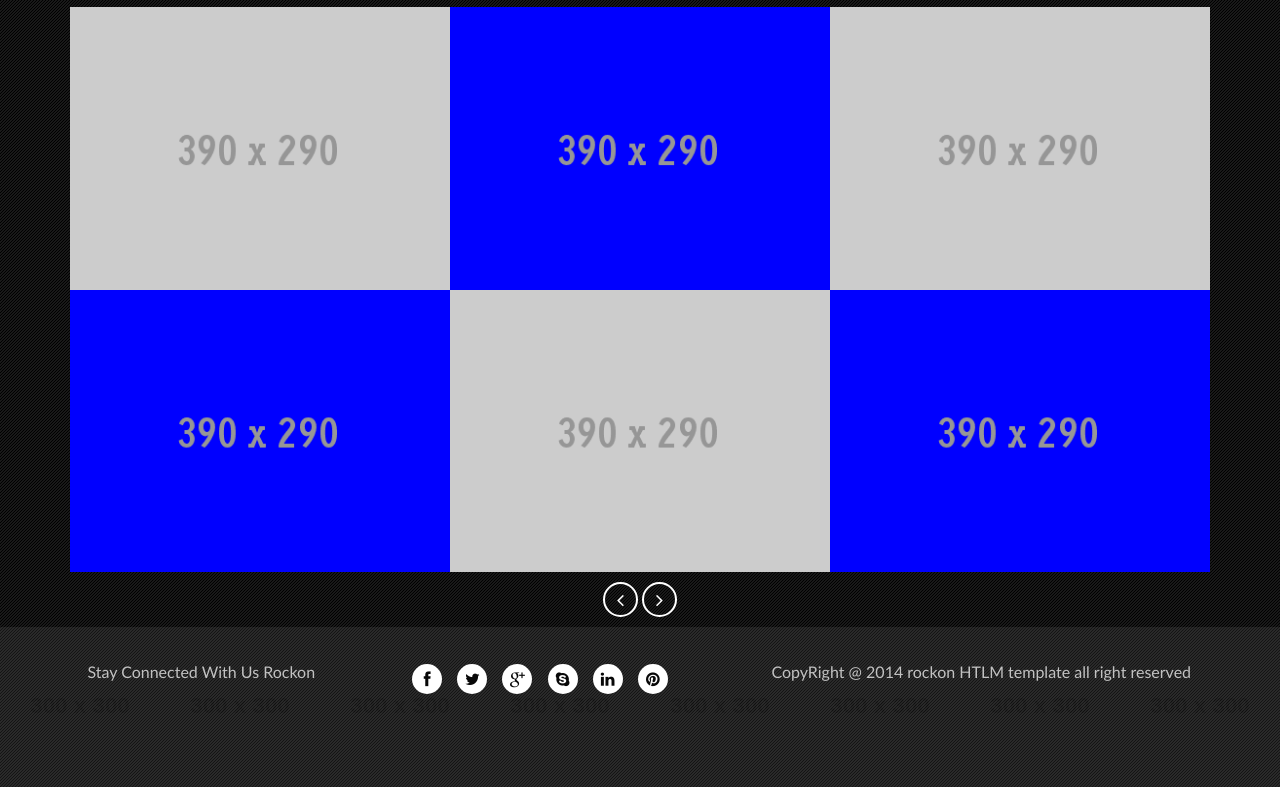
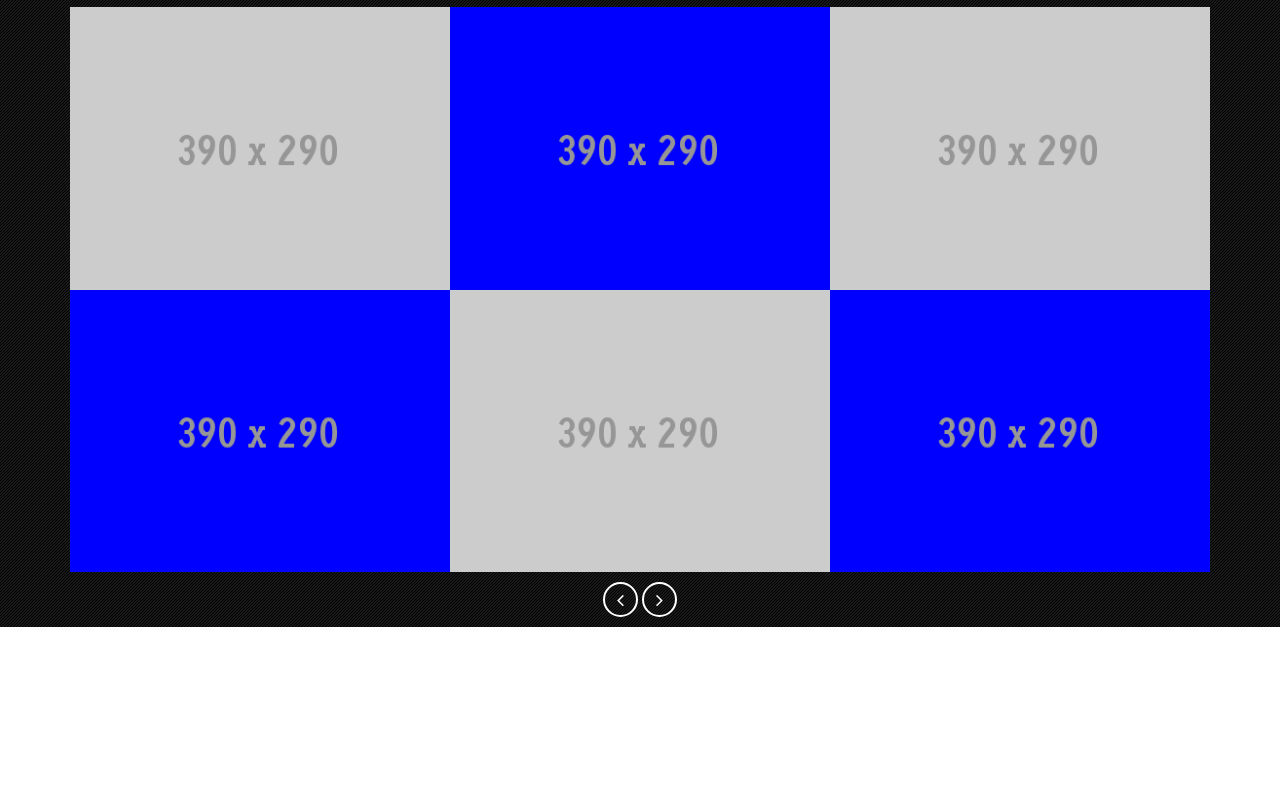
Before and after one commit to henrikakselsen/discosting, a plain HTML site: page index.html in a window 1280 px wide. Shown: the part 1324-2111 px from the top of the page. After the commit the page ends 1951 px from the top, so only its background shows below. Drawn offline with Linux system fonts and the light colour scheme; placeholder pictures from the web are drawn by us.

Commit message:
remove footer

```diff
--- a/index.html
+++ b/index.html
@@ -283,72 +283,7 @@ Purchase: http://themeforest.net/user/kamleshyadav
     <div class="clearfix"></div>
     <div class="rock_footer">
     </div>
-    <div class="rock_copyright">
-      <div class="rock_copyright_bg">
-        <section class="main">
-          <div id="ri-grid2" class="ri-grid ri-grid-size-3">
-            <ul>
-        <li><a href="#"><img src="http://placehold.it/300x300" alt="" /></a></li>
-        <li><a href="#"><img src="http://placehold.it/300x300/00f" alt="" /></a></li>
-        <li><a href="#"><img src="http://placehold.it/300x300" alt="" /></a></li>
-		<li><a href="#"><img src="http://placehold.it/300x300/00f" alt="" /></a></li>
-		<li><a href="#"><img src="http://placehold.it/300x300" alt="" /></a></li>
-		<li><a href="#"><img src="http://placehold.it/300x300/00f" alt="" /></a></li>
-		<li><a href="#"><img src="http://placehold.it/300x300" alt="" /></a></li>
-		<li><a href="#"><img src="http://placehold.it/300x300/00f" alt="" /></a></li>
-		<li><a href="#"><img src="http://placehold.it/300x300/00f" alt="" /></a></li>
-        <li><a href="#"><img src="http://placehold.it/300x300" alt="" /></a></li>
-		<li><a href="#"><img src="http://placehold.it/300x300/00f" alt="" /></a></li>
-		<li><a href="#"><img src="http://placehold.it/300x300" alt="" /></a></li>
-		<li><a href="#"><img src="http://placehold.it/300x300/00f" alt="" /></a></li>
-		<li><a href="#"><img src="http://placehold.it/300x300" alt="" /></a></li>
-		<li><a href="#"><img src="http://placehold.it/300x300/00f" alt="" /></a></li>
-		<li><a href="#"><img src="http://placehold.it/300x300" alt="" /></a></li>
-		<li><a href="#"><img src="http://placehold.it/300x300" alt="" /></a></li>
-        <li><a href="#"><img src="http://placehold.it/300x300/00f" alt="" /></a></li>
-        <li><a href="#"><img src="http://placehold.it/300x300" alt="" /></a></li>
-		<li><a href="#"><img src="http://placehold.it/300x300/00f" alt="" /></a></li>
-		<li><a href="#"><img src="http://placehold.it/300x300" alt="" /></a></li>
-		<li><a href="#"><img src="http://placehold.it/300x300/00f" alt="" /></a></li>
-		<li><a href="#"><img src="http://placehold.it/300x300" alt="" /></a></li>
-		<li><a href="#"><img src="http://placehold.it/300x300/00f" alt="" /></a></li>
-		<li><a href="#"><img src="http://placehold.it/300x300/00f" alt="" /></a></li>
-        <li><a href="#"><img src="http://placehold.it/300x300" alt="" /></a></li>
-		<li><a href="#"><img src="http://placehold.it/300x300/00f" alt="" /></a></li>
-		<li><a href="#"><img src="http://placehold.it/300x300" alt="" /></a></li>
-		<li><a href="#"><img src="http://placehold.it/300x300/00f" alt="" /></a></li>
-		<li><a href="#"><img src="http://placehold.it/300x300" alt="" /></a></li>
-		<li><a href="#"><img src="http://placehold.it/300x300/00f" alt="" /></a></li>
-		<li><a href="#"><img src="http://placehold.it/300x300" alt="" /></a></li>
-      </ul>
-          </div>
-        </section>
-      </div>
-      <div class="rock_copyright_div">
-        <div class="container">
-          <div class="row">
-            <div class="col-lg-3 col-md-6 col-sm-12">
-              <p>Stay Connected With Us Rockon</p>
-            </div>
-            <div class="col-lg-4 col-md-6 col-sm-12">
-              <div class="rock_social">
-                <ul>
-                  <li><a href=""><i class="fa fa-facebook"></i></a></li>
-                  <li><a href=""><i class="fa fa-twitter"></i></a></li>
-                  <li><a href=""><i class="fa fa-google-plus"></i></a></li>
-                  <li><a href=""><i class="fa fa-skype"></i></a></li>
-                  <li><a href=""><i class="fa fa-linkedin"></i></a></li>
-                  <li><a href=""><i class="fa fa-pinterest"></i></a></li>
-                </ul>
-              </div>
-            </div>
-            <div class="col-lg-5 col-md-8 col-sm-12 col-lg-offset-0 col-md-offset-2 col-sm-offset-0">
-              <p>CopyRight @ 2014 rockon HTLM template all right reserved </p>
-            </div>
-          </div>
-        </div>
-      </div>
-    </div>
+
   </div>
 </div>
 
```
